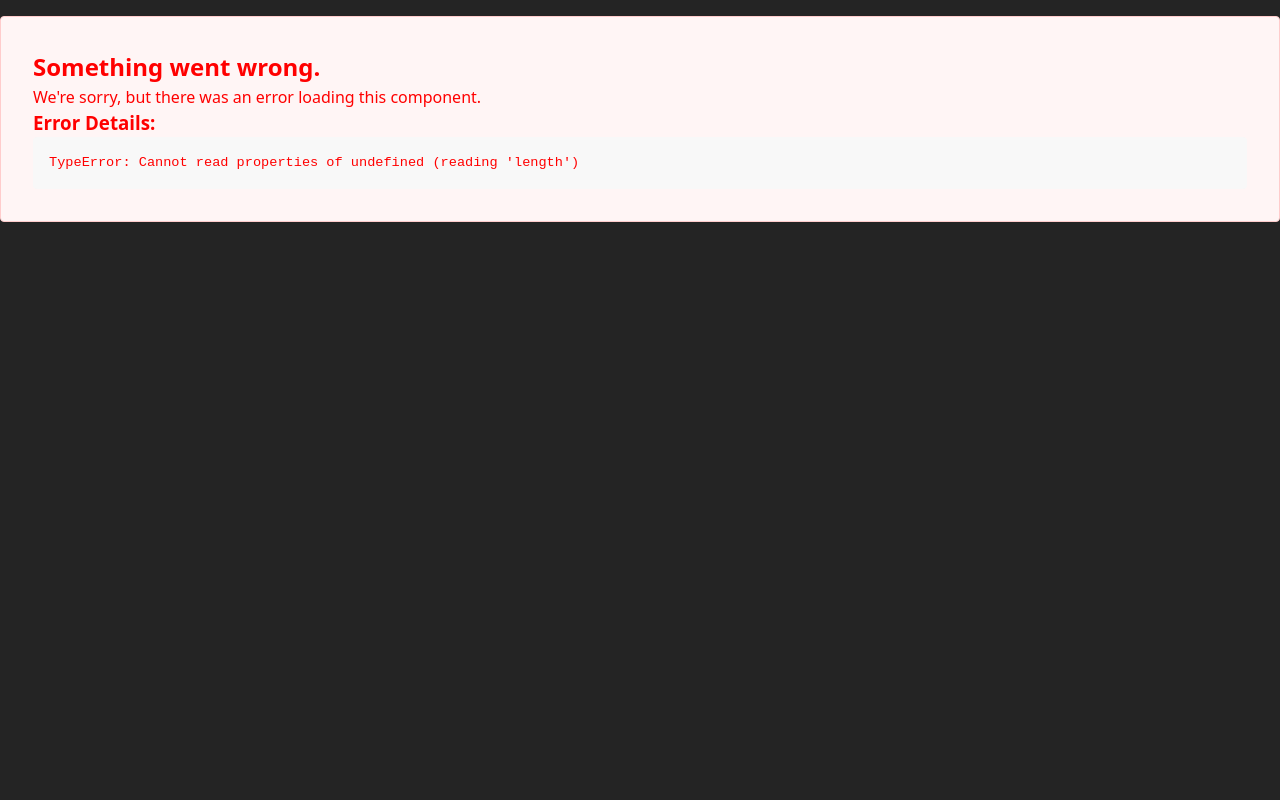
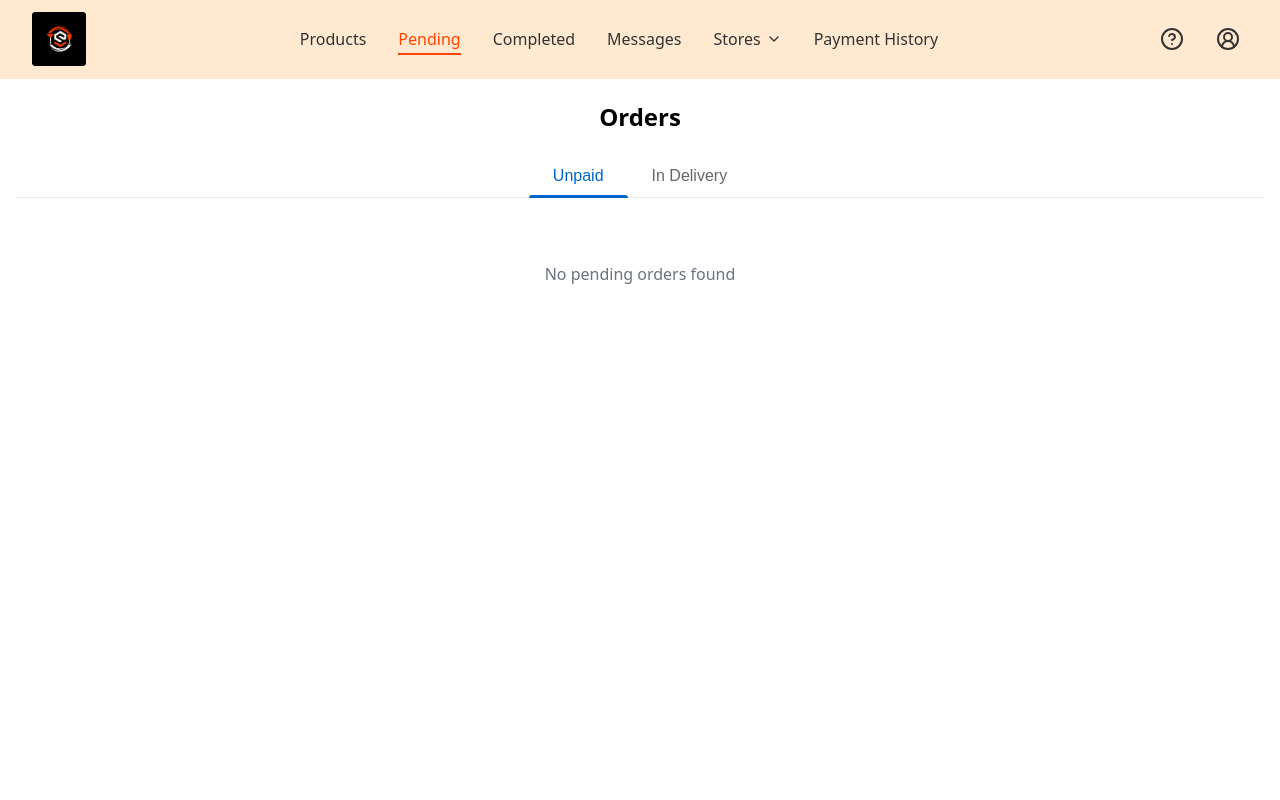
Before and after one commit to geekelo/sephcocco-ecommerce-user, a React (Vite) app: page /pending-orders in a window 1280 px wide. Shown: the top 800 px of the page. Built offline with nearby package versions, Linux system fonts and the light colour scheme.

Commit message:
updated the code

```diff
--- a/src/pages/PendingOrders.jsx
+++ b/src/pages/PendingOrders.jsx
@@ -426,10 +426,10 @@ const PendingOrders = () => {
         {/* Tabs */}
         <div className="order-tabs">
           <button className={`tab-button ${activeTab === "pending" ? "active" : ""}`} onClick={() => setActiveTab("pending")}>
-            Unpaid {orderData?.length > 0 && `(${orderData.length})`}
+            Unpaid {orderData?.length > 0 && `(${orderData?.length})`}
           </button>
           <button className={`tab-button ${activeTab === "delivering" ? "active" : ""}`} onClick={() => setActiveTab("delivering")}>
-            In Delivery {deliveryData?.length > 0 && `(${deliveryData.length})`}
+            In Delivery {deliveryData?.length > 0 && `(${deliveryData?.length})`}
           </button>
         </div>
 
@@ -444,7 +444,7 @@ const PendingOrders = () => {
               key={activeTab}
             >
         {activeTab === "pending" ? (
-  orderData && orderData.length > 0 ? (
+  orderData && orderData?.length > 0 ? (
     orderData.map((order, index) => (
       <PendingOrderItem
         key={order.id}
@@ -464,7 +464,7 @@ const PendingOrders = () => {
     <div className="no-orders">No pending orders found</div>
   )
 ) : (
-  deliveryData && deliveryData.length > 0 ? (
+  deliveryData && deliveryData?.length > 0 ? (
     deliveryData.map((order, index) => (
       <DeliveryOrderItem
         key={order.id}
@@ -492,7 +492,7 @@ const PendingOrders = () => {
           </div>
         )}
 
-        {activeTab === "pending" && orderData.length > 0  && (
+        {activeTab === "pending" && orderData?.length > 0  && (
           <div className="make-payment-container">
             <button
               className="make-payment-button"
```
